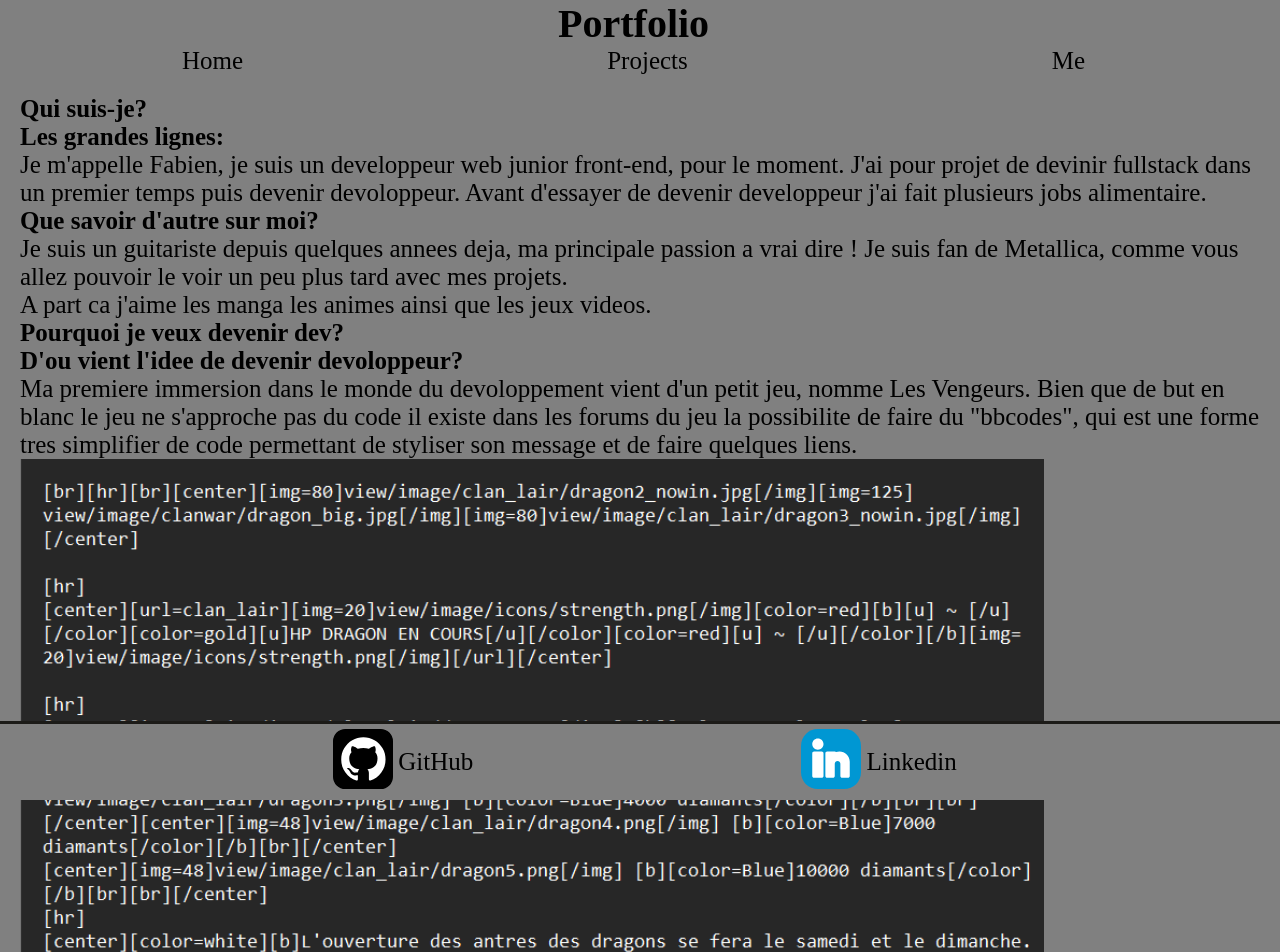
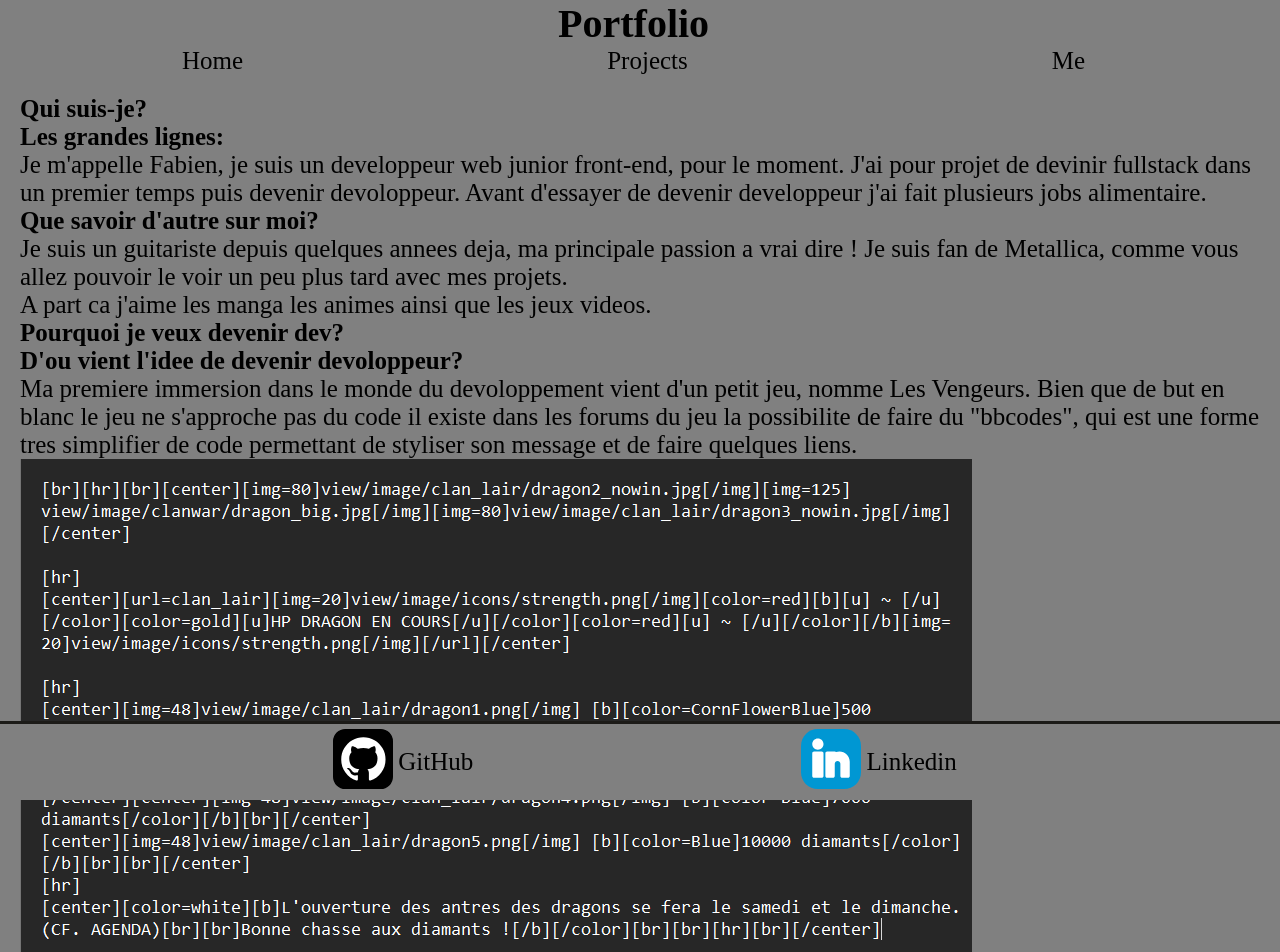
Before and after one commit to FabienLqr/Folio, a React (Vite) app: page / in a window 1280 px wide. Shown: the top 952 px of the page. Built offline with nearby package versions, Linux system fonts and the light colour scheme.

Commit message:
export dev style

```diff
--- a/src/App.scss
+++ b/src/App.scss
@@ -20,12 +20,3 @@ main {
 }
 
 //Main end
-
-// Dev component start
-
-.bbcode {
-  width: 80vw;
-  height: auto;
-}
-
-// Dev component end
--- /dev/null
+++ b/src/styles/dev.scss
@@ -0,0 +1,4 @@
+.bbcode {
+  width: 80vw;
+  height: auto;
+}
```
